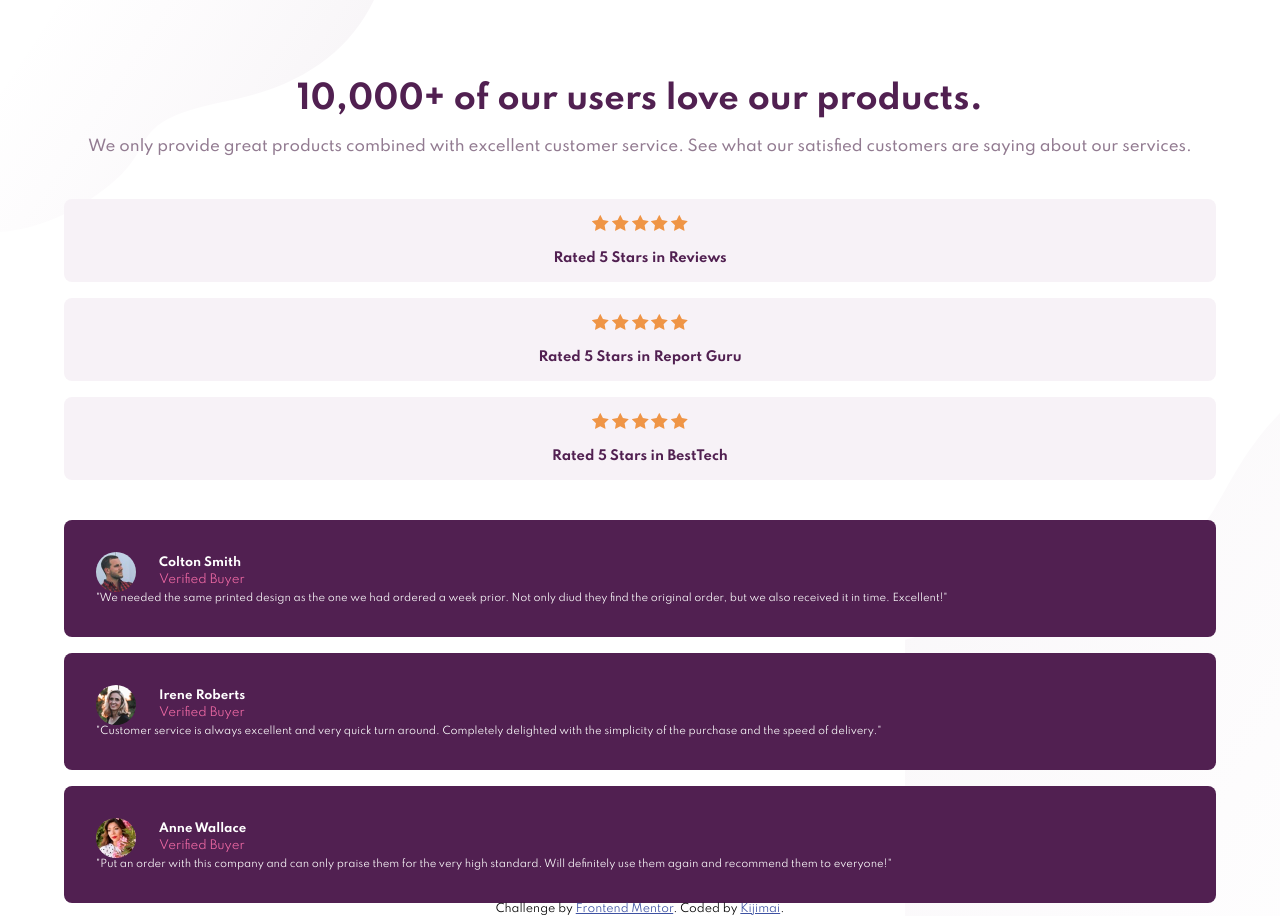
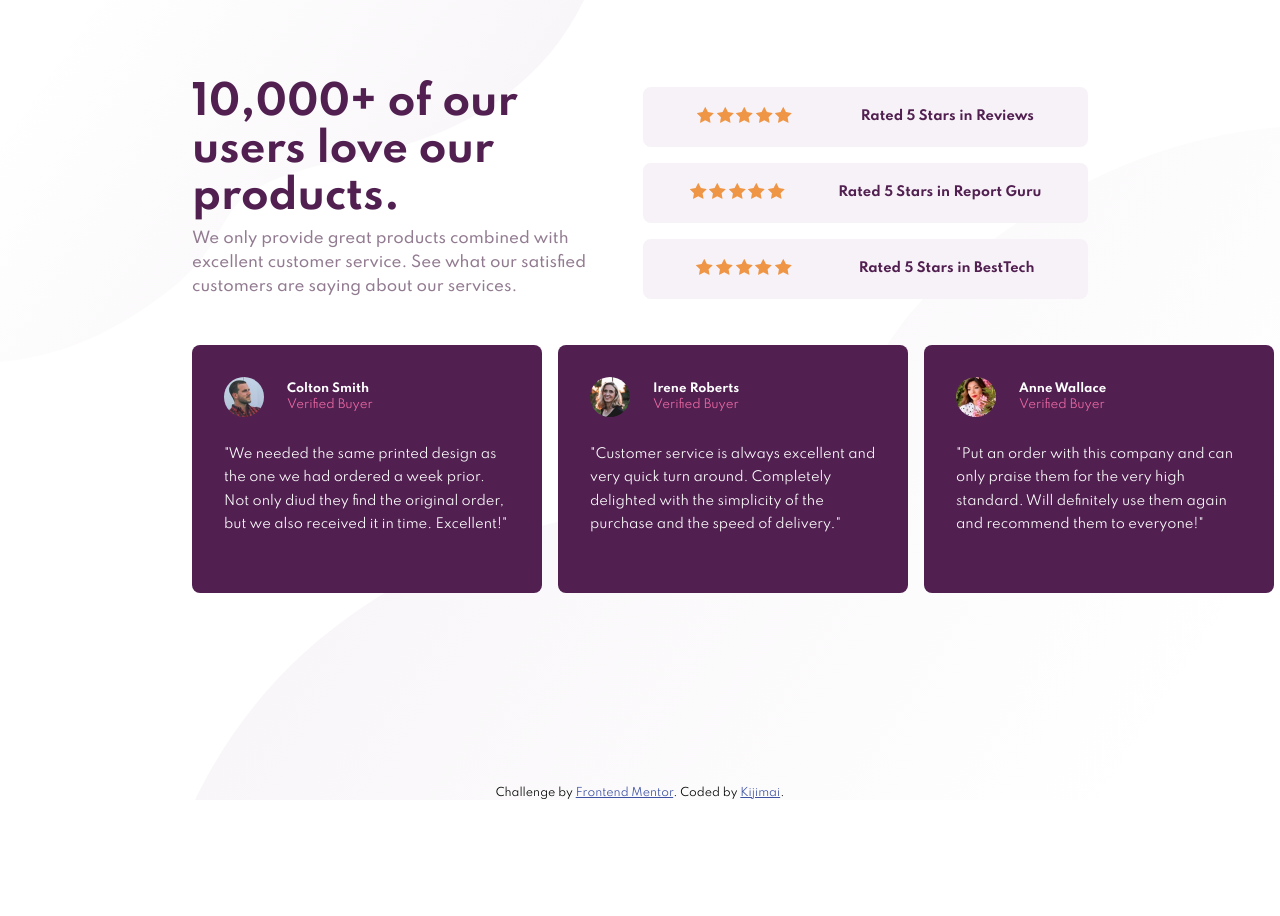
Before and after one commit to Kijimai/social-proof-section, a website: page index.html in a window 1280 px wide. After the commit the page ends 800 px from the top, so only its background shows below. Drawn offline with nearby package versions, Linux system fonts and the light colour scheme.

Commit message:
finish project

```diff
--- a/index.html
+++ b/index.html
@@ -19,8 +19,17 @@
     <title>Frontend Mentor | Social proof section</title>
     <style>
       .attribution {
+        margin-top: 2rem;
         font-size: 11px;
         text-align: center;
+      }
+      @media screen and (min-width: 768px) {
+        .attribution {
+          position: absolute;
+          bottom: 0;
+          left: 0;
+          right: 0;
+        }
       }
       .attribution a {
         color: hsl(228, 45%, 44%);
@@ -29,13 +38,13 @@
   </head>
   <body>
     <header>
-      <h1 class="top-header">10,000+ of our users love our products.</h1>
-      <h2 class="bottom-header">
-        We only provide great products combined with excellent customer service.
-        See what our satisfied customers are saying about our services.
-      </h2>
-    </header>
-    <main>
+      <div class="main-header">
+        <h1 class="top-header">10,000+ of our users love our products.</h1>
+        <p class="bottom-header">
+          We only provide great products combined with excellent customer service.
+          See what our satisfied customers are saying about our services.
+        </p>
+      </div>
       <section class="ratings-section">
         <div class="rated-box">
           <div class="star-box">
@@ -68,7 +77,8 @@
           <h3 class="rating-src">Rated 5 Stars in BestTech</h3>
         </div>
       </section>
-
+    </header>
+    <main>
       <div class="social-proof-container">
         <div class="social-proof">
           <div class="user-profile">
@@ -86,7 +96,6 @@
             </p>
           </div>
         </div>
-
         <div class="social-proof">
           <div class="user-profile">
             <img class="avatar" src="images/image-irene.jpg" alt="irene" />
@@ -103,7 +112,6 @@
             </p>
           </div>
         </div>
-
         <div class="social-proof">
           <div class="user-profile">
             <img class="avatar" src="images/image-anne.jpg" alt="anne" />
--- a/style.sass
+++ b/style.sass
@@ -16,47 +16,120 @@ html
 body
   background: url('images/bg-pattern-top-mobile.svg') no-repeat left top, url('images/bg-pattern-bottom-mobile.svg') no-repeat right bottom
   font-family: 'Spartan', sans-serif
+  min-height: 100vh
+
+@media screen and (min-width: 768px)
+  body
+    background: url('images/bg-pattern-top-desktop.svg') no-repeat left top, url('images/bg-pattern-bottom-desktop.svg') no-repeat right bottom
 
 main
   max-width: 90%
   margin: 0 auto
 
+@media screen and (min-width: 768px)
+main
+  display: flex
+  flex-direction: column
+  justify-content: center
+@media screen and (min-width: 1200px)
+main
+  height: 100%
+  max-width: 80vw
+
+// HEADER SECTION
+
 header
   text-align: center
-  margin: 8rem 2.4rem 4rem
+  padding-top: 8rem
+  padding-bottom: 4rem
   .top-header
     color: var(--social-proof-bg-color)
     font-weight: 700
     font-size: 3.2rem
+    margin: 0 2.4rem
     margin-bottom: 1.8rem
   .bottom-header
+    margin: 0 auto
+    width: 35rem
     font-size: 1.5rem
     color: #927b91
     font-weight: 500
     line-height: 1.5
-    transform-origin: center
+  .ratings-section
+    display: flex
+    flex-direction: column
+    gap: 1.6rem
+    margin: 4rem 2.4rem
+    .rated-box
+      border-radius: 0.8rem
+      text-align: center
+      background-color: #f7f2f7
+      padding: 1.6rem 0
+      .star-box
+        margin-bottom: 1.6rem
+    .rating-src
+      font-size: 1.3rem
+      color: #512051
 
-.ratings-section
-  display: flex
-  flex-direction: column
-  gap: 1.6rem
-  margin: 4rem 0
+@media screen and (min-width: 768px)
+  header
+    text-align: left
+    margin: 0 auto
+    padding: 12.7rem auto 4rem
+    display: flex
+    justify-content: space-between
+    align-items: center
+    max-width: 85vw
+    .main-header
+      max-width: 48rem
+      display: flex
+      justify-content: flex-start
+      flex-direction: column
+      .top-header,
+      .bottom-header
+        margin: 0 0 0.6rem
+      .top-header
+        font-size: 4rem
+        max-width: 40rem
+      .bottom-header
+        width: 100%
+        line-height: 1.6
+    .ratings-section
+      width: 100%
+      margin: 0
+      .rated-box
+        display: inline-block
+        padding: 2rem
+      .rated-box:nth-of-type(1)
+        align-self: start
+      .rated-box:nth-of-type(2)
+        align-self: center
+      .rated-box:nth-of-type(3)
+        align-self: end
+
+@media screen and (min-width: 1200px)
+  header,
+  main
+    max-width: 70vw
+
+@media screen and (min-width: 1200px)
   .rated-box
-    border-radius: 0.8rem
-    text-align: center
-    background-color: #f7f2f7
-    padding: 1.6rem 0
+    display: flex !important
+    flex-direction: row
+    justify-content: space-around
+    align-items: center
+    min-width: 44.5rem
     .star-box
-      margin-bottom: 1.6rem
-  .rating-src
-    font-size: 1.3rem
-    color: #512051
+      margin-bottom: 0 !important
+
+// SOCIAL PROOFS SECTION
 
 .social-proof-container
   display: flex
   flex-direction: column
   gap: 1.6rem
   .social-proof
+    min-height: 24.8rem
     display: flex
     flex-direction: column
     background-color: var(--social-proof-bg-color)
@@ -67,6 +140,7 @@ header
       display: flex
       align-items: center
       gap: 2.3rem
+      margin-bottom: 2.6rem
       .avatar
         height: 4rem
         width: 4rem
@@ -76,7 +150,26 @@ header
         .buyer-status
           color: #ee69a4
           font-weight: 400
-
-
+    .user-review
+      font-size: 1.3rem
+      line-height: 1.8
+      font-family: 'Spartan', sans-serif
+@media screen and (min-width: 768px)
+  .social-proof-container
+    flex-direction: row
+    min-height: 30vh
+    .social-proof
+      max-width: 35rem
+    .social-proof:nth-of-type(1)
+      align-self: flex-start
+    .social-proof:nth-of-type(2)
+      align-self: center
+    .social-proof:nth-of-type(3)
+      align-self: flex-end
+@media screen and (min-width: 1200px)
+  .social-proof
+    margin: 0 auto
+    display: flex
+    min-width: 35rem
 
 /*# sourceMappingURL=style.sass.map */
```
Also changed, not shown: style.css, 1 other file.
